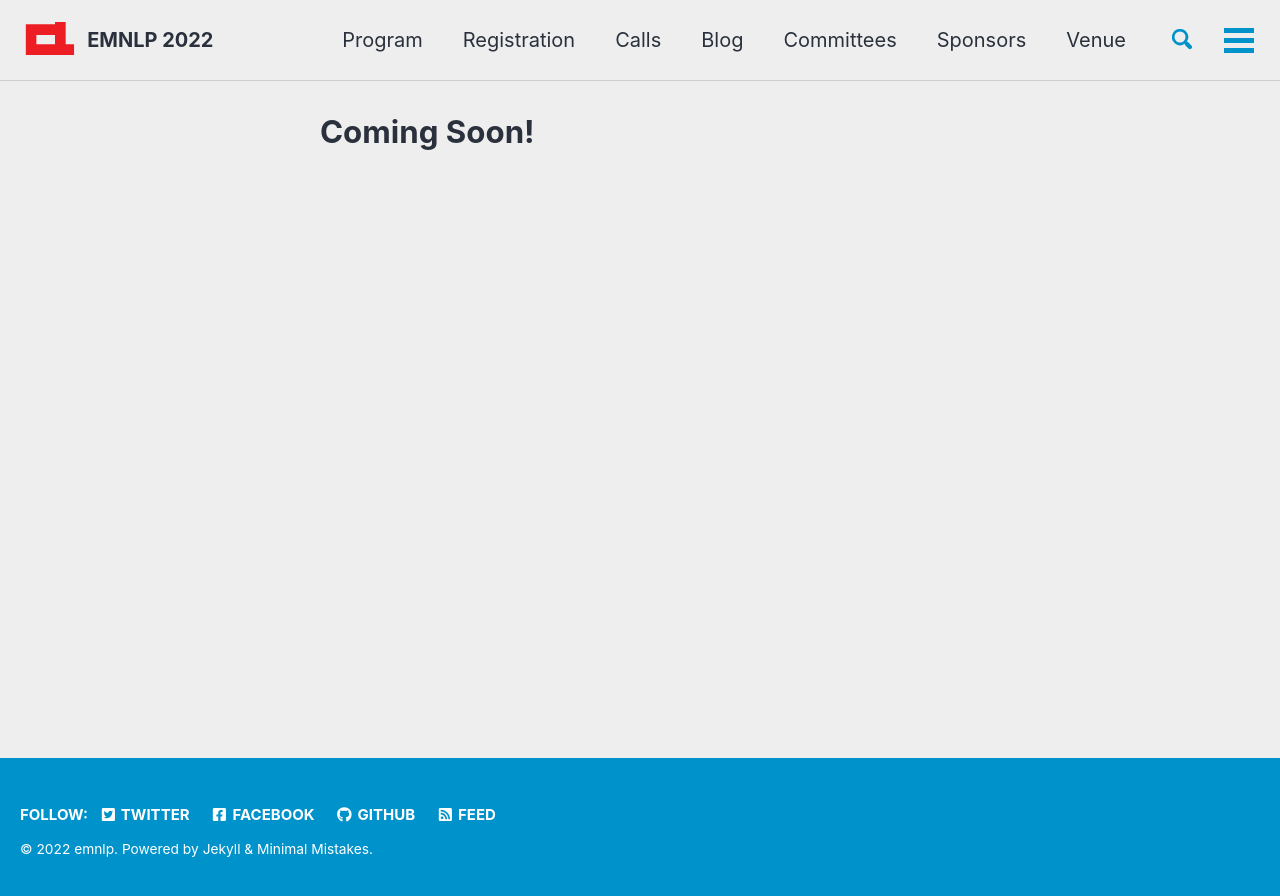
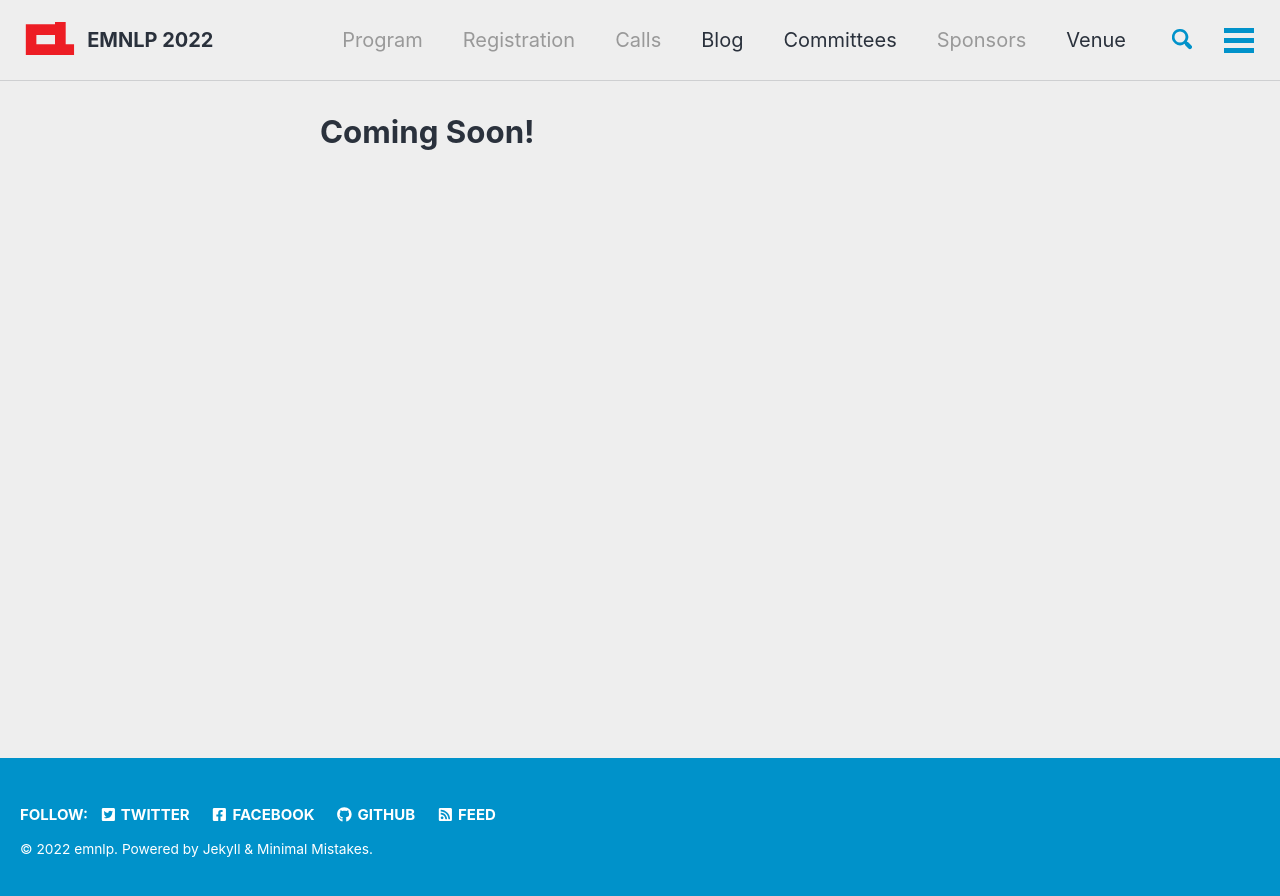
Before and after one commit to yxni98/EMNLP_2022, a Jekyll site: the page built from _pages/not_available.md, in a window 1280 px wide. Shown: the top 896 px of the page. Built offline with Jekyll 4.4.1, drawn with Linux system fonts in a browser that asks for light colours; cached includes are drawn as plain includes; nearby versions of some CDN libraries; comment, search, counter and statistics services are not loaded.

Commit message:
Add files via upload

```diff
--- a/_includes/masthead.html
+++ b/_includes/masthead.html
@@ -3,6 +3,11 @@
 {% else %}
   {% capture logo_path %}{{ site.logo }}{% endcapture %}
 {% endif %}
+<style type="text/css">
+.tmp-disable{
+color:#CCCCCC
+}
+</style>
 
 <div class="masthead">
   <div class="masthead__inner-wrap">
@@ -19,9 +24,15 @@
             {%- else -%}
               {%- assign url = link.url | relative_url -%}
             {%- endif -%}
-            <li class="masthead__menu-item">
-              <a href="{{ url }}" {% if link.description %}title="{{ link.description }}"{% endif %}>{{ link.title }}</a>
-            </li>
+            {%- if link.title contains 'Blog' or link.title contains 'Committees' or link.title contains 'Venue'-%}
+            	<li class="masthead__menu-item">
+              	<a href="{{ url }}" {% if link.description %}title="{{ link.description }}"{% endif %}>{{ link.title }}</a>
+            	</li>
+            {%- else -%}
+            	<li class="masthead__menu-item">
+              	<a href="{{ url }}" {% if link.description %}title="{{ link.description }}"{% endif %}><span style="color:#999999;">{{ link.title }}</span></a>
+            	</li>
+            {%- endif -%}
           {%- endfor -%}
         </ul>
         {% if site.search == true %}
```
